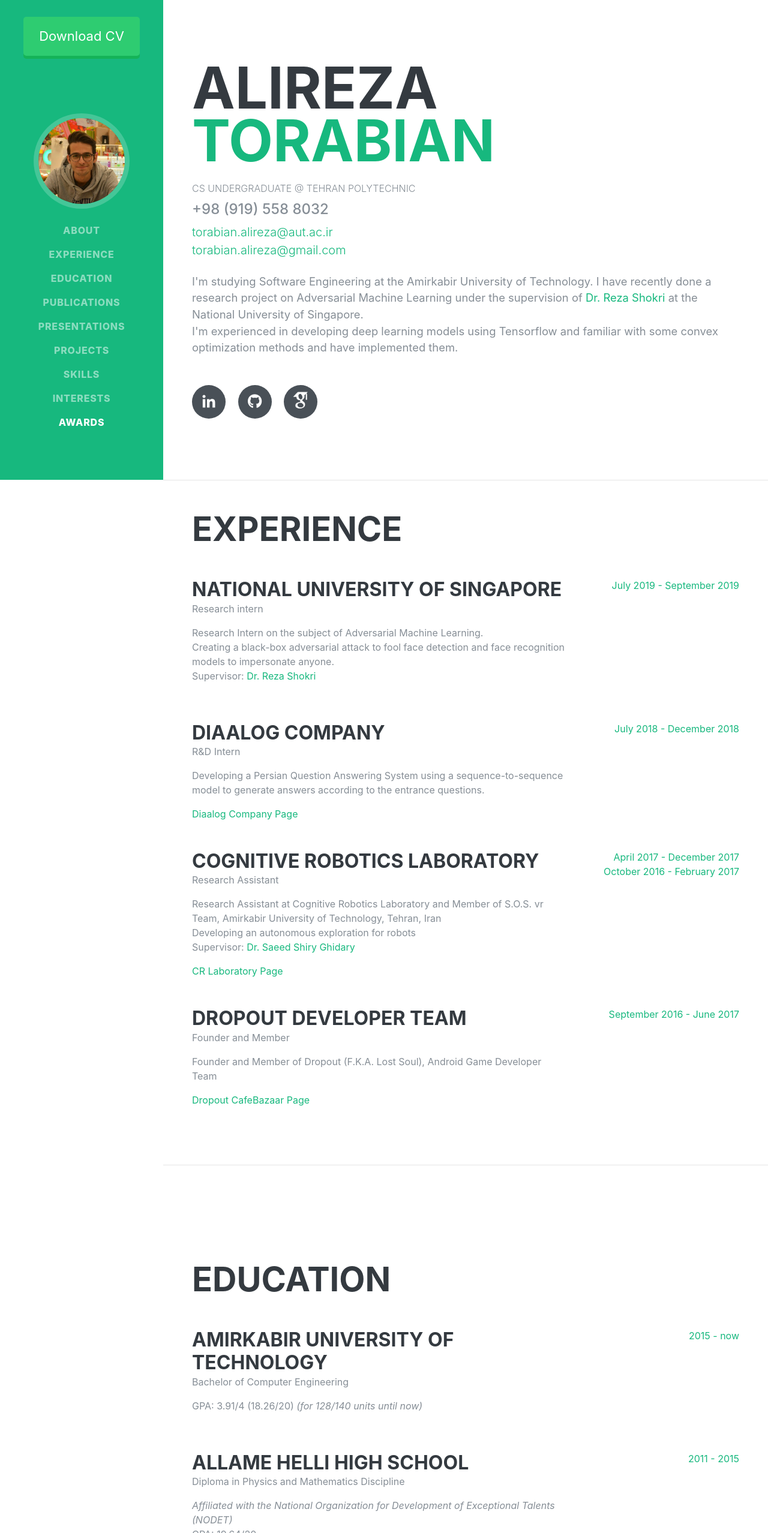
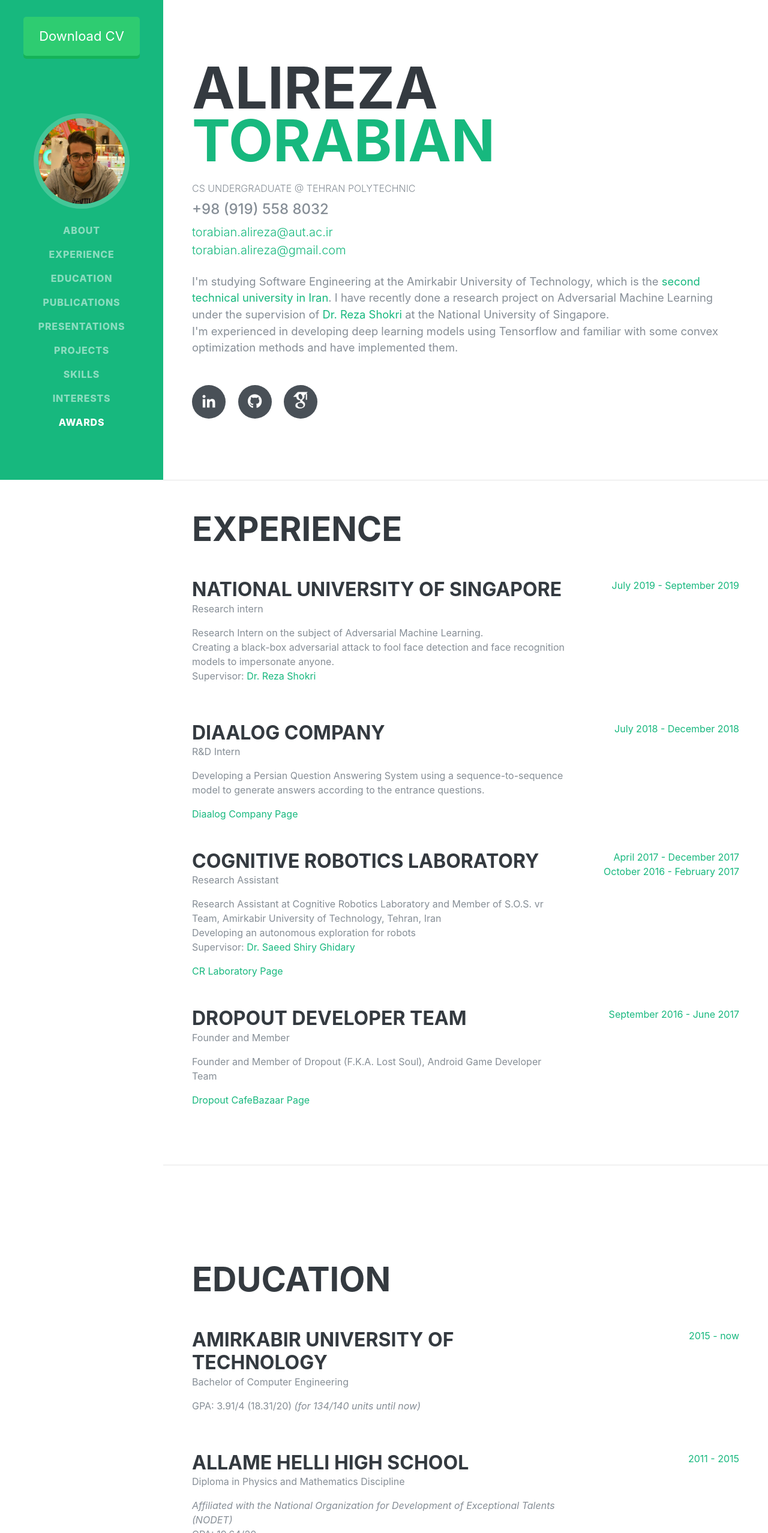
Before and after one commit to 1997alireza/1997alireza.github.io, a plain HTML site: page index.html in a window 1280 px wide. Shown: the top 2556 px of the page at 60% size. Drawn offline with Linux system fonts and the light colour scheme; a web font is replaced by a local one.

Commit message:
update GPA

```diff
--- a/css/resume.css
+++ b/css/resume.css
@@ -82,6 +82,7 @@
 .dev-icons .list-inline-item i:hover {
   color: #17b87e;
 }
+
 
 #sideNav .navbar-nav .nav-item .nav-link {
   font-weight: 800;
@@ -185,6 +186,7 @@
 
 .text-primary {
   color: #17b87e !important;
+
 }
 
 a {
@@ -193,6 +195,7 @@
 
 a:hover, a:focus, a:active {
   color: #0a796a;
+
 }
 
 .btn {
--- a/index.html
+++ b/index.html
@@ -27,7 +27,7 @@
 
   </head>
 
-  <body id="page-top">
+  <body  id="page-top">
 
     <nav class="navbar navbar-expand-lg navbar-dark bg-primary fixed-top" id="sideNav">
         <a href="./docs/CV.pdf" target="_blank" class="btn green">Download CV</a>
@@ -90,7 +90,7 @@
             <a href="mailto:torabian.alireza@gmail.com">torabian.alireza@gmail.com</a>
           </div>
           <p class="lead mb-5" style="">
-            I'm studying Software Engineering at the Amirkabir University of Technology.
+            I'm studying Software Engineering at the Amirkabir University of Technology, which is the <a href="https://ur.isc.gov.ir/">second technical university in Iran</a>.
             I have recently done a research project on Adversarial Machine Learning under the supervision of <a href="https://comp.nus.edu.sg/~reza/">Dr. Reza Shokri</a> at the National University of Singapore.
             <br/>I'm experienced in developing deep learning models using Tensorflow and familiar with some convex optimization methods and have implemented them.
           </p>
@@ -189,7 +189,7 @@
               <div class="mb-3">Bachelor of Computer Engineering
               <!--<br/><a href="https://www.usnews.com/education/best-global-universities/search?country=iran&subject=engineering&name=">Ranked 100 in the world by subject of Engineering</a>-->
               </div>
-              <div><p>GPA: 3.91/4 (18.26/20) <i>(for 128/140 units until now)</i></p></div>
+              <div><p>GPA: 3.91/4 (18.31/20) <i>(for 134/140 units until now)</i></p></div>
             </div>
             <div class="resume-date text-md-right">
               <span class="text-primary">2015 - now</span>
```
